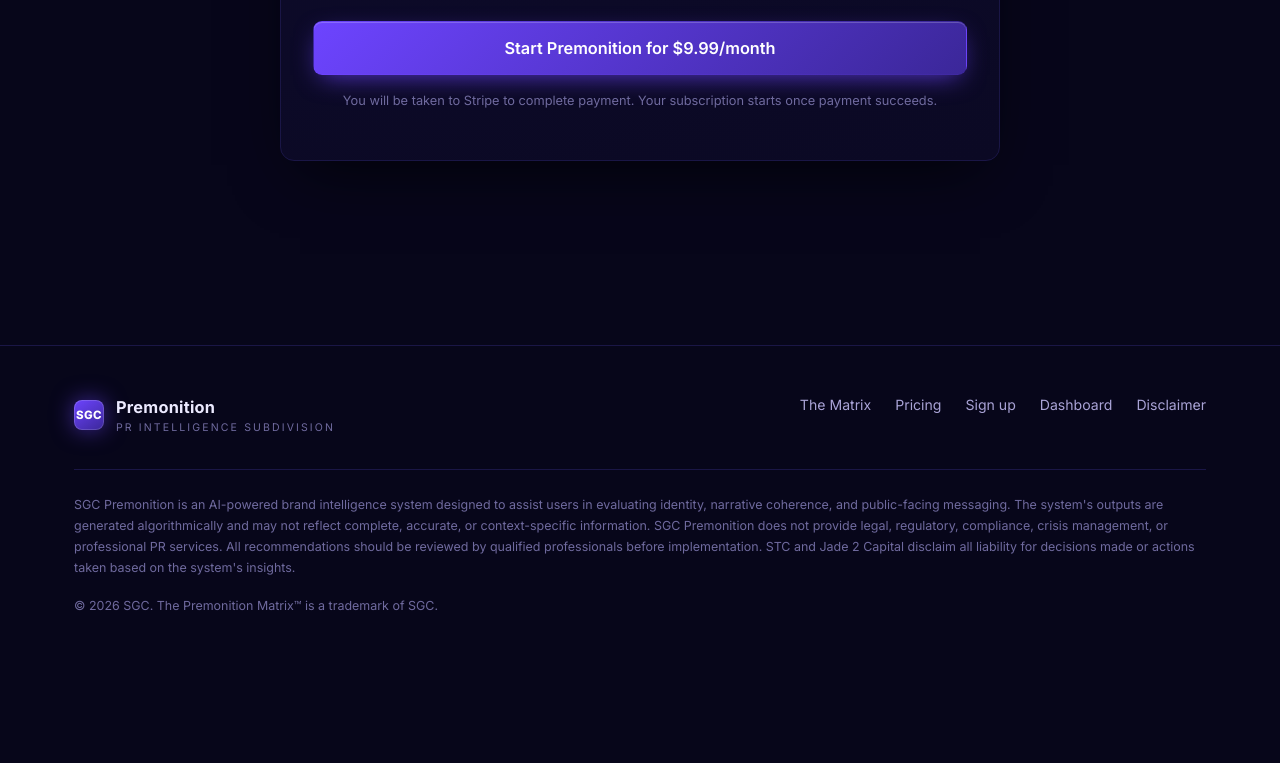
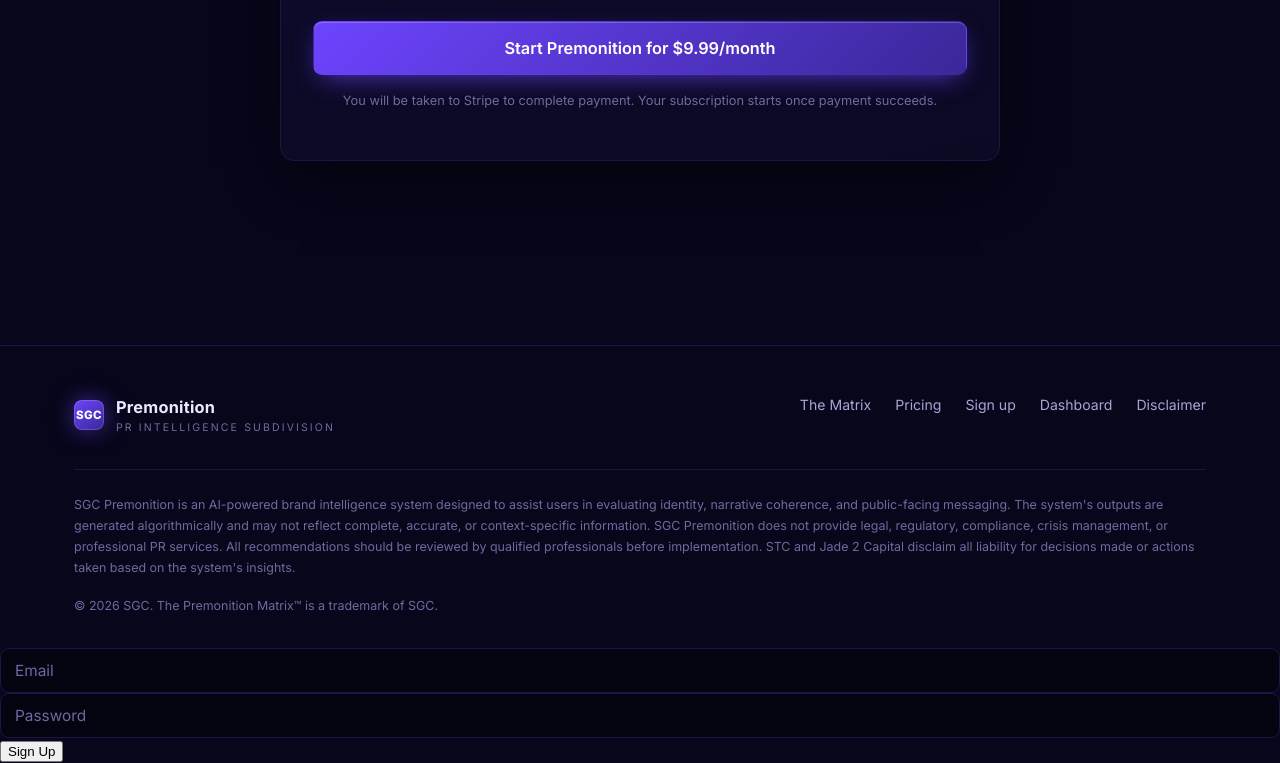
Before and after one commit to Jade2Capital/sgc-premonition, a plain HTML site: page frontend/index.html in a window 1280 px wide. Shown: the part 5381-6144 px from the top of the page. Before the commit the page ends 6029 px from the top, so only its background shows below. Drawn offline with Linux system fonts and the light colour scheme; no server answers.

```diff
--- a/frontend/index.html
+++ b/frontend/index.html
@@ -492,5 +492,58 @@
 
 <script src="config.js"></script>
 <script src="app.js"></script>
+
+<form onsubmit="signupUser(event)">
+  <!-- IDs are quick-email / quick-password, NOT email / password.
+       The main signup form above already uses id="email", and an id must be
+       unique in a document. With two, document.getElementById('email') returns
+       only the first one — so this form could never read its own field. -->
+  <input id="quick-email" type="email" placeholder="Email" required />
+  <input id="quick-password" type="password" placeholder="Password" required />
+  <button type="submit">Sign Up</button>
+</form>
+
+<script>
+async function signupUser(event) {
+  event.preventDefault();
+
+  const email = document.getElementById('quick-email').value;
+  const password = document.getElementById('quick-password').value;
+
+  // Absolute URL, not '/api/signup'. This page is served by Vercel; the API
+  // runs on Render. A relative path asks Vercel for /api/signup, which does not
+  // exist there, so it answers with an HTML 404 and response.json() throws.
+  // SGC_CONFIG.API_BASE comes from config.js and already points at the backend.
+  const url = (typeof SGC_CONFIG !== 'undefined')
+    ? SGC_CONFIG.API_BASE + '/api/signup'
+    : '/api/signup';
+
+  try {
+    const response = await fetch(url, {
+      method: 'POST',
+      headers: { 'Content-Type': 'application/json' },
+      body: JSON.stringify({ email, password })
+    });
+
+    // Never call .json() blind — an error page is HTML and will throw here.
+    const text = await response.text();
+    let data;
+    try { data = JSON.parse(text); }
+    catch { data = { error: 'non_json_response', status: response.status, body: text.slice(0, 200) }; }
+
+    console.log(data);
+
+    if (!response.ok) {
+      console.warn('Signup failed:', response.status, data);
+      return;
+    }
+
+    // OPTIONAL: redirect to dashboard after signup
+    // window.location.href = "dashboard.html?token=" + encodeURIComponent(data.accessToken);
+  } catch (err) {
+    console.error('Could not reach the API:', err.message);
+  }
+}
+</script>
 </body>
 </html>
```
